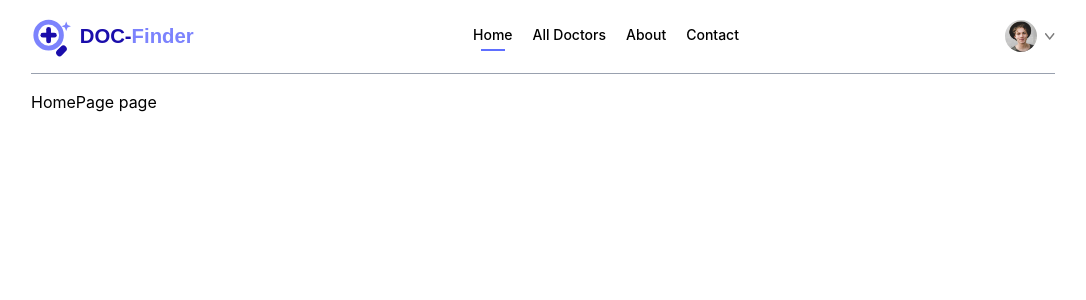
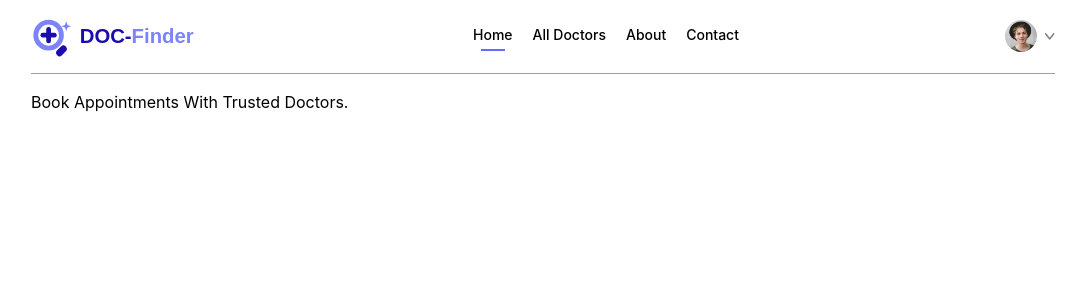
Before and after one commit to HarisShahnawaz/DOC-Finder, a React (Vite) app in the folder frontend/: page / in a window 1280 px wide. Shown: the top 300 px of the page, without its empty margins (97-1183 px from the left). Built offline with nearby package versions, Linux system fonts and the light colour scheme.

Commit message:
start working on header section

```diff
--- /dev/null
+++ b/frontend/src/components/Header.jsx
@@ -0,0 +1,22 @@
+import React from 'react'
+
+const Header = () => {
+  return (
+    <div>
+        {/*--------left side --------- */}
+       <div>
+        <p>
+            Book Appointments With Trusted Doctors.
+        </p>
+       </div>
+
+         {/*--------right side --------- */}
+         <div>
+
+         </div>
+
+    </div>
+  )
+}
+
+export default Header
--- a/frontend/src/components/Navbar.jsx
+++ b/frontend/src/components/Navbar.jsx
@@ -38,9 +38,9 @@ const Navbar = () => {
               <img className='w-2.5' src={assets.dropdown_icon} alt="" />
               <div className='absolute top-0 right-0 pt-14 text-base font-medium text-gray-600 z-20 hidden group-hover:block'>
                 <div className='min-w-48 bg-stone-100 rounded flex flex-col gap-4 p-4'>
-                  <p onClick={() => navigate('/myprofile')} className='cursor-pointer hover:text-black'>My Profile</p>
-                  <p onClick={() => navigate('/myappointments')} className='cursor-pointer hover:text-black'>My Appointments</p>
-                  <p onClick={() => navigate('/login')} className='cursor-pointer hover:text-black'>Logout</p>
+                  <p onClick={() => navigate('/my-profile')} className='cursor-pointer hover:text-black'>My Profile</p>
+                  <p onClick={() => navigate('/my-appointments')} className='cursor-pointer hover:text-black'>My Appointments</p>
+                  <p onClick={()=> setToken(false)}  className='cursor-pointer hover:text-black'>Logout</p>
                 </div>
               </div>
             </div> :  <button onClick={() => navigate('/login')} className='bg-primary text-white px-8 py-3 rounded-full font-light hidden md:block '>Create Account</button>
--- a/frontend/src/pages/Home.jsx
+++ b/frontend/src/pages/Home.jsx
@@ -1,8 +1,11 @@
 import React from 'react'
+import Header from '../components/Header'
 
 const Home = () => {
   return (
-    <div>HomePage page</div>
+    <div>
+      <Header/>
+    </div>
   )
 }
 
```
